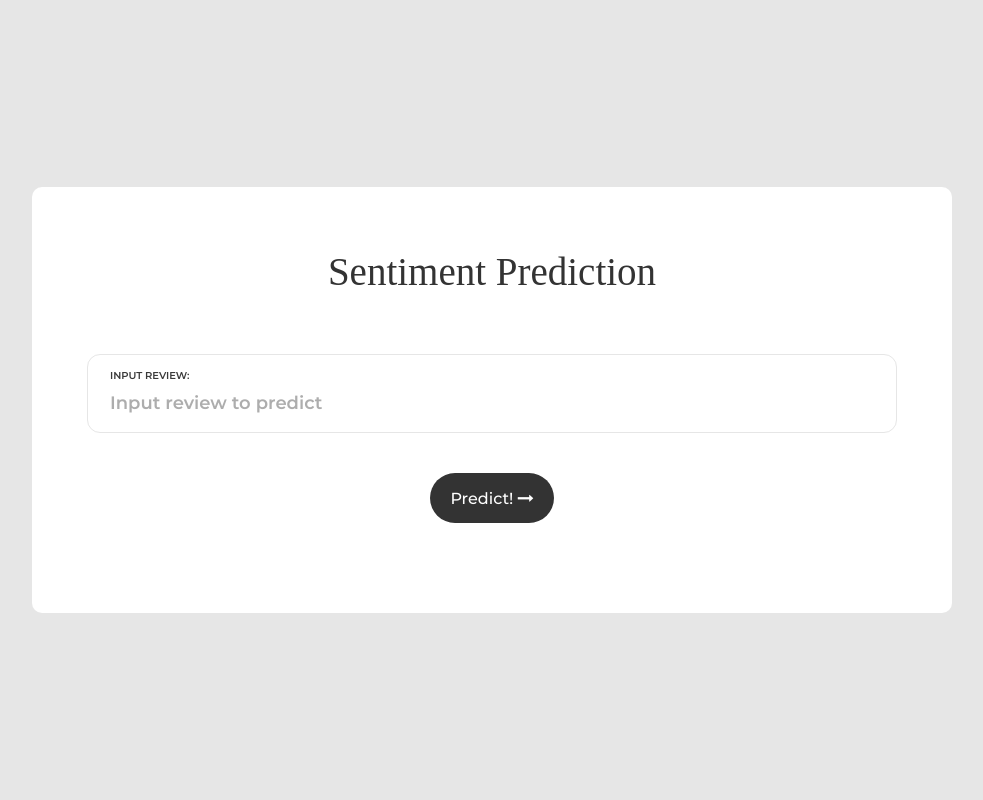
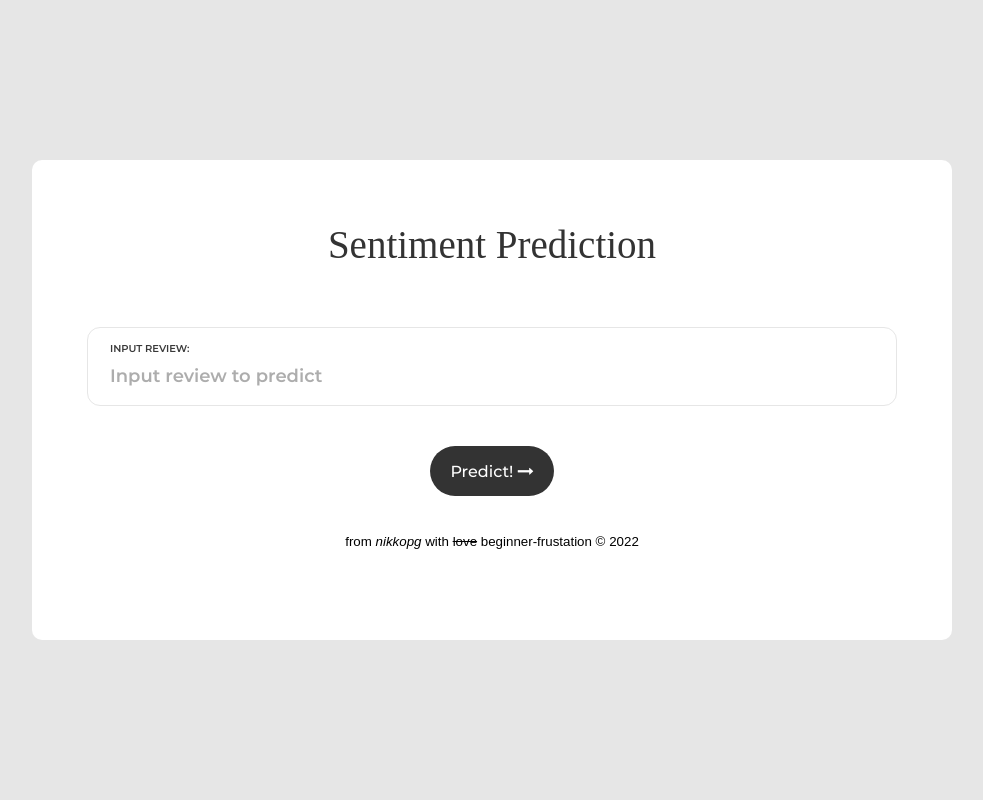
Before and after one commit to nikkopg/SentimentAnalysisFlask, a Flask app: page / in a window 1280 px wide. Shown: the whole page, without its empty margins (148-1131 px from the left). Run offline with Flask 2, Linux system fonts and the light colour scheme; parts of the project's set-up code (start-up, migrations or seed data) failed here and were passed over; some libraries are stand-ins or nearby versions; some web fonts are replaced.

Commit message:
subscribe nikkopg

```diff
--- a/template/base.html
+++ b/template/base.html
@@ -4,7 +4,7 @@
     <meta charset="UTF-8">
     <meta name="viewport" content="width=device-width, initial-scale=1.0">
 
-    <link rel="icon" type="image/png" href="{{ url_for('static', filename='css/images/icons/favicon.ico') }}" />
+    <link rel="icon" type="image/png" href="{{ url_for('static', filename='css/images/icons/logo.png') }}" />
     <link rel='stylesheet' type="text/css" href="{{ url_for('static', filename='css/vendor/bootstrap/css/bootsrap.min.css') }}">
     <link rel="stylesheet" type="text/css" href="{{ url_for('static', filename='css/fonts/font-awesome-4.7.0/css/font-awesome.min.css') }}">
     <link rel="stylesheet" type="text/css" href=" {{ url_for('static', filename='css/css/main.css') }}">
--- a/template/index.html
+++ b/template/index.html
@@ -2,7 +2,7 @@
 
 {% block head %}
 <title>
-    Deploy-test
+    Review Sentiment Prediction
 </title>
 
 {% endblock %}
@@ -34,6 +34,17 @@
                     </button>
                 </div>
             </div>
+
+            <div>
+                <center>
+                    <br><br>
+                    <small>
+                        from <em>nikkopg</em> with
+                        <strike>love</strike>
+                        beginner-frustation &#169 2022
+                    </small>
+                </center>
+            </div>
         </form>
     </div>
 </div>
```
Also changed, not shown: static/css/images/icons/logo.png (added).
